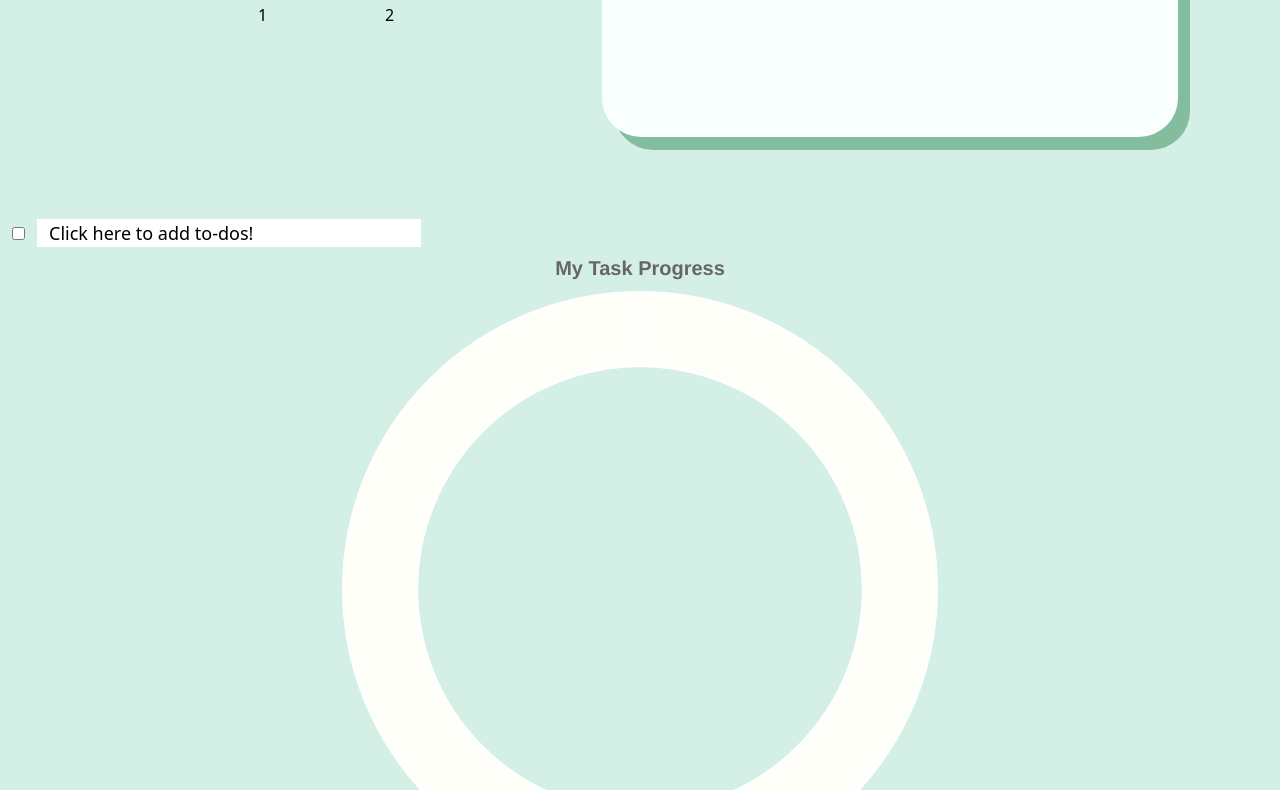
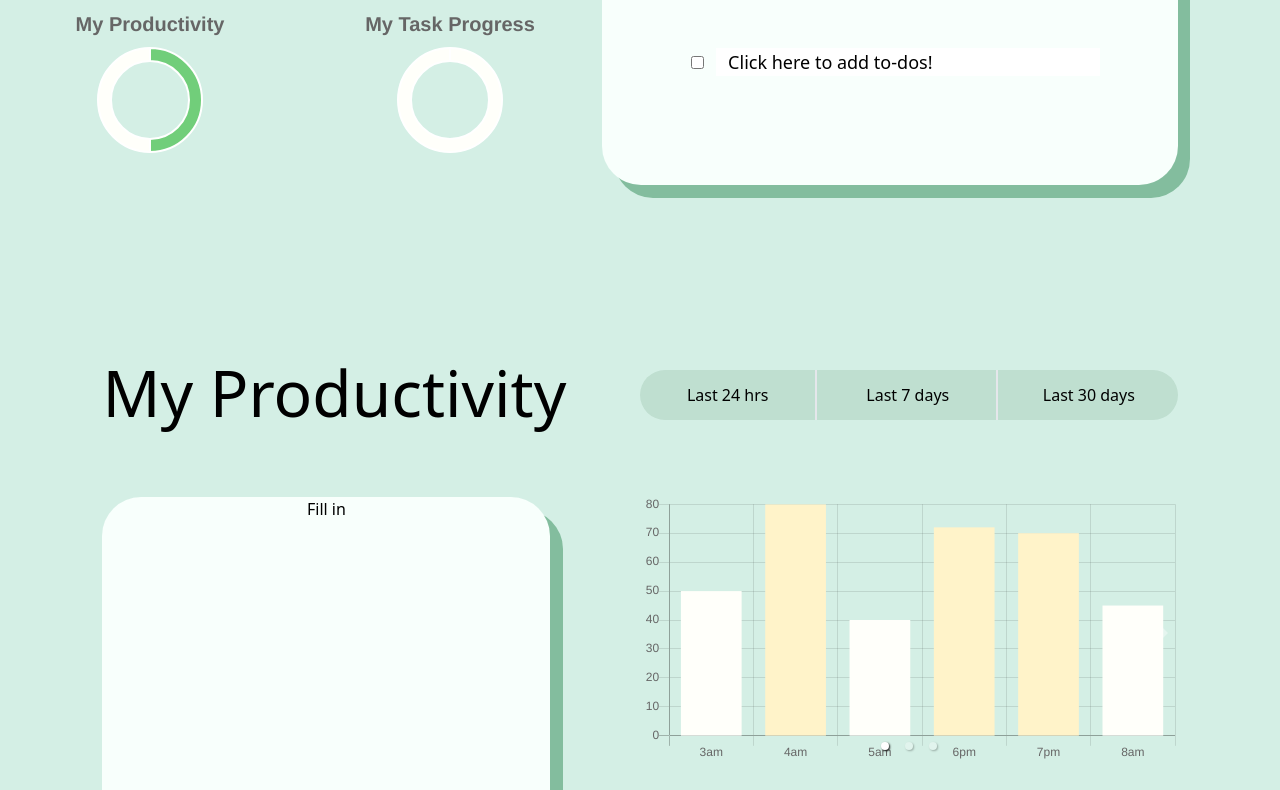
Before and after one commit to Carol217/hackdartmouth-vi, a React (Create React App) app in the folder web/: page / in a window 1280 px wide. Shown: the part 330-1120 px from the top of the page. Built offline with nearby package versions, Linux system fonts and the light colour scheme.

Commit message:
integrate charts into frontend

```diff
--- a/web/src/App.js
+++ b/web/src/App.js
@@ -1,27 +1,12 @@
 import React from 'react';
-import TaskList from './TaskList'
-import ProductivityDonutChart from './ProductivityDonutChart'
-import ProgressDonutChart from './ProgressDonutChart'
-import BarChart from './BarChart';
-
-const ProgressContext = React.createContext({checked: 0, unchecked: 1, chartInstance: null})
-const ProductivityContext = React.createContext({timeProductive: 1, timeUnproductive: 1, chartInstance:null})
-const BarContext = React.createContext({toggleOption: 0, chartInstance:null})
-
-const tasks = [
-  {checked: false, value: "Click here to add to-dos!", shouldFocus: false}
-];
 
 function App() {
   return (
 
     <div id="body">
-      <TaskList tasks={tasks} context={ProgressContext} />
-      <ProgressDonutChart context={ProgressContext}/>
 
-      <ProductivityDonutChart context={ProductivityContext}/>
-      <BarChart context={BarContext}/>
     </div>
+
   );
 }
 
--- a/web/src/BarChart.jsx
+++ b/web/src/BarChart.jsx
@@ -20,7 +20,7 @@ const BarChart = ({context}) => {
   contextValues.chartInstance = chartInstance
   const state = {
     id: "barChart",
-    labels: ["9am", "10am", "11am", "12pm", "1pm"],
+    labels: ["3am", "4am", "5am", "6pm", "7pm", "8am"],
     datasets: [
       {
         label: 'Productivity',
@@ -28,15 +28,19 @@ const BarChart = ({context}) => {
           '#FFFFFA',
           '#FFF3C9',
           '#FFFFFA',
-          '#FFF3C9'
+          '#FFF3C9',
+          '#FFF3C9',
+          '#FFFFFA'
         ],
         hoverBackgroundColor: [
           '#D1DAD8',
           '#C19700',
           '#D1DAD8',
-          '#C19700'
+          '#C19700',
+          '#C19700',
+          '#D1DAD8'
         ],
-        data: [50, 80, 40, 72]
+        data: [50, 80, 40, 72, 70, 45]
       }
     ]
   };
--- a/web/src/ProgressDonutChart.jsx
+++ b/web/src/ProgressDonutChart.jsx
@@ -26,13 +26,8 @@ const ProgressDonutChart = ({context}) => {
         ]
     };
 
-    const onClick = (e) => {
-        console.log(progressState);
-        progressState.datasets.data = [contextValues.checked, contextValues.unchecked]
-    }
-
     return (
-        <div onClick={(e) => onClick(e)}>
+        <div>
             <DonutChart state={progressState} context={context} />
         </div>
     )
--- a/web/src/TaskList.jsx
+++ b/web/src/TaskList.jsx
@@ -38,8 +38,9 @@ const Task = ({checked, initialValue, shouldFocus, context}) => {
                 } else {
                     contextValues.unchecked -= 1;
                 }
+                updateDataset([contextValues.checked, contextValues.unchecked])
             }
-            updateDataset([contextValues.checked, contextValues.unchecked])
+
         }
     }
 
@@ -86,8 +87,10 @@ const TaskList = ({tasks, context}) => {
             copy.push({checked: false, value: "", shouldFocus: true});
             setTasks(copy);
             contextValues.unchecked += 1;
+            console.log(contextValues)
+            updateDataset([contextValues.checked, contextValues.unchecked])
         }
-        updateDataset([contextValues.checked, contextValues.unchecked])
+
     }
 
     return (
--- a/web/src/analysis/Analysis.js
+++ b/web/src/analysis/Analysis.js
@@ -1,9 +1,12 @@
+import React from 'react';
+import BarChart from '../BarChart';
 import "../../node_modules/react-responsive-carousel/lib/styles/carousel.min.css"; // requires a loader
 import { Carousel } from 'react-responsive-carousel';
 import './analysis.css';
 
 function Analysis() {
-  return (
+    const BarContext = React.createContext({toggleOption: 0, chartInstance:null})
+    return (
     <div className="Analysis">
         <div className="top">
             <h1>My Productivity</h1>
@@ -16,17 +19,17 @@ function Analysis() {
         <div className="bottom">
             <div className="box box2"></div>
             <div className="box box1">
-                Fill in
+             Fill in
             </div>
             <Carousel>
                 <div>
-                    <img src="https://i.pinimg.com/originals/cc/42/2c/cc422cc47f70d0a822ca45d4526f583a.jpg" alt="hours" />
+                <BarChart context={BarContext}/>
                 </div>
                 <div>
-                    <img src="https://i.pinimg.com/originals/cc/42/2c/cc422cc47f70d0a822ca45d4526f583a.jpg" alt="days"/>
+                <BarChart context={BarContext}/>
                 </div>
                 <div>
-                    <img src="https://i.pinimg.com/originals/cc/42/2c/cc422cc47f70d0a822ca45d4526f583a.jpg" alt="month"/>
+                <BarChart context={BarContext}/>
                 </div>
             </Carousel>
         </div>
--- a/web/src/toDoList/todolist.js
+++ b/web/src/toDoList/todolist.js
@@ -1,5 +1,8 @@
 import React, {Component} from 'react';
 import './todolist.css';
+import TaskList from '../TaskList'
+import ProductivityDonutChart from '../ProductivityDonutChart'
+import ProgressDonutChart from '../ProgressDonutChart'
 
 class todolist extends Component {
     constructor(props) {
@@ -7,9 +10,13 @@ class todolist extends Component {
         let date = new Date();
         this.state = {
             hour: date.getHours().toLocaleString(),
-            minutes: date.getMinutes().toLocaleString()
+            minutes: date.getMinutes().toLocaleString(),
+            tasks: [{checked: false, value: "Click here to add to-dos!", shouldFocus: false}],
+            ProgressContext: React.createContext({checked: 0, unchecked: 1, chartInstance: null}),
+            ProductivityContext: React.createContext({timeProductive: 1, timeUnproductive: 1, chartInstance:null})
       };
     }
+
     componentDidMount() {
         setInterval(() => {
         let date = new Date();
@@ -25,6 +32,7 @@ class todolist extends Component {
       }
 
     render() {
+
         let message;
         if (5 <= this.state.hour && this.state.hour < 12) {
             message = "Good Morning";
@@ -41,10 +49,10 @@ class todolist extends Component {
                     <h3>{message}</h3>
                     <div className="piecharts">
                         <div className="piechart">
-                            1
+                            <ProductivityDonutChart context={this.state.ProductivityContext}/>
                         </div>
                         <div className="piechart">
-                            2
+                            <ProgressDonutChart context={this.state.ProgressContext}/>
                         </div>
                     </div>
                 </div>
@@ -52,7 +60,7 @@ class todolist extends Component {
                     <h2>What would you like to get done <span className="emphasis">today</span>?</h2>
                     <div className="box-list boxlist2"></div>
                     <div className="box-list boxlist1">
-
+                        <TaskList tasks={this.state.tasks} context={this.state.ProgressContext} />
                     </div>
                 </div>
             </div>
```
